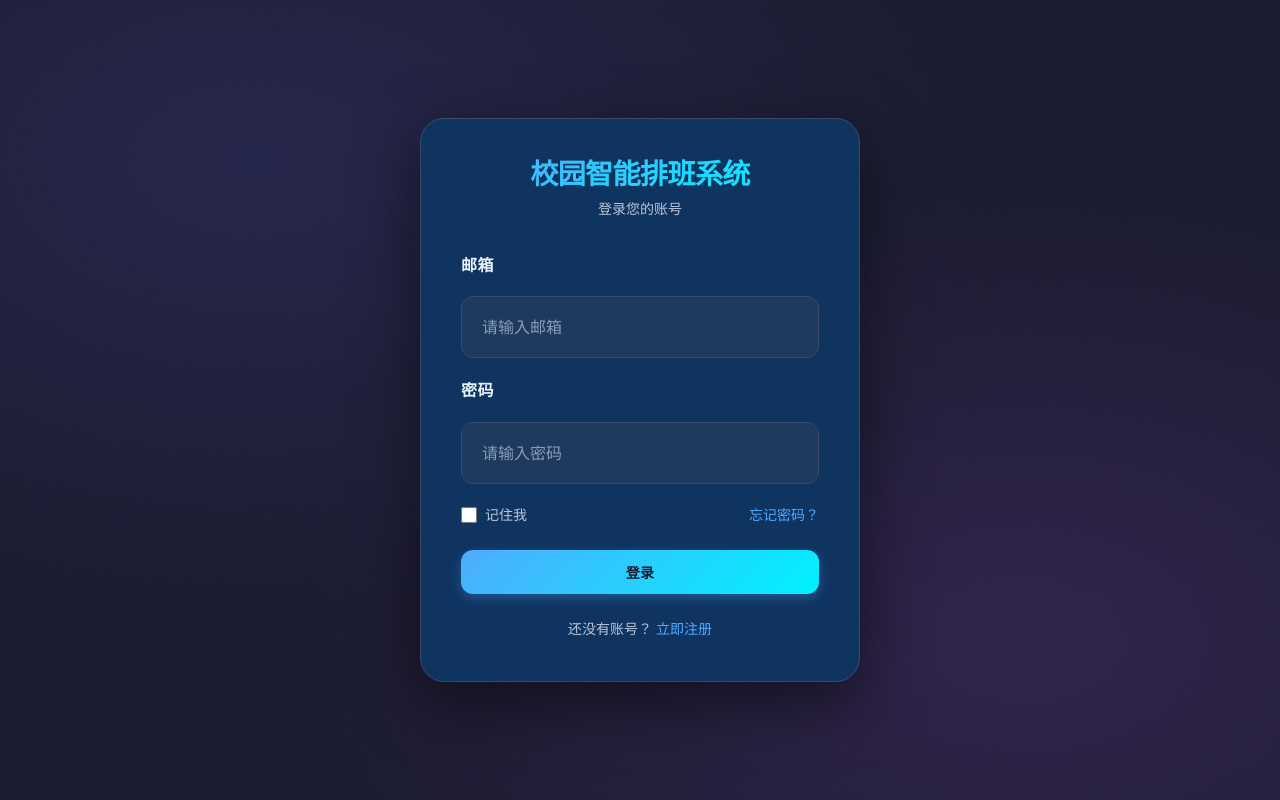
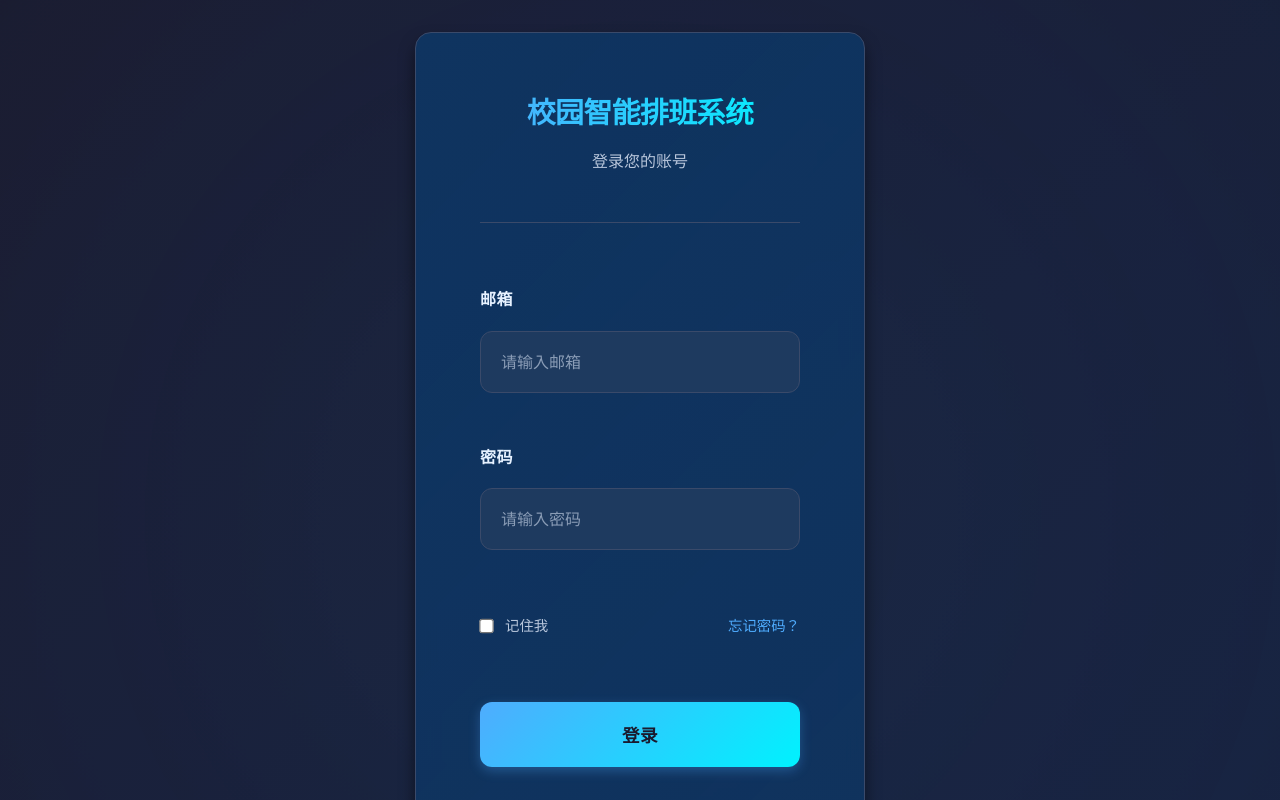
Before and after one commit to Jialearthur/Campus-intelligent-scheduling-and-notification-system, a React (Vite) app in the folder campus-scheduling-system/frontend/: page /login in a window 1280 px wide. Shown: the top 800 px of the page. Built offline with nearby package versions, Linux system fonts and the light colour scheme.

Commit message:
feat: 校园智能排班通知系统PRD
Co-authored-by: traeagent <traeagent@users.noreply.github.com>

```diff
--- a/campus-scheduling-system/frontend/src/styles.css
+++ b/campus-scheduling-system/frontend/src/styles.css
@@ -875,6 +875,192 @@ select.form-input {
   color: var(--error-color);
 }
 
+/* 认证页面样式 */
+.auth-container {
+  min-height: 100vh;
+  display: flex;
+  align-items: center;
+  justify-content: center;
+  padding: var(--space-lg);
+  background: linear-gradient(135deg, var(--bg-primary) 0%, var(--bg-secondary) 100%);
+  position: relative;
+  overflow: hidden;
+}
+
+.auth-container::before {
+  content: '';
+  position: absolute;
+  top: -50%;
+  left: -50%;
+  width: 200%;
+  height: 200%;
+  background: radial-gradient(circle at center, rgba(79, 172, 254, 0.1) 0%, transparent 70%);
+  animation: pulse 8s ease-in-out infinite;
+}
+
+@keyframes pulse {
+  0% {
+    transform: scale(1);
+    opacity: 0.5;
+  }
+  50% {
+    transform: scale(1.1);
+    opacity: 0.8;
+  }
+  100% {
+    transform: scale(1);
+    opacity: 0.5;
+  }
+}
+
+.auth-card {
+  background: linear-gradient(135deg, var(--bg-card) 0%, rgba(15, 52, 96, 0.9) 100%);
+  border-radius: var(--radius-xl);
+  box-shadow: var(--shadow-lg);
+  border: 1px solid var(--border-color);
+  padding: var(--space-2xl);
+  width: 100%;
+  max-width: 450px;
+  position: relative;
+  z-index: 1;
+  backdrop-filter: blur(10px);
+  animation: cardSlideIn 0.6s ease-out;
+}
+
+@keyframes cardSlideIn {
+  from {
+    opacity: 0;
+    transform: translateY(30px) scale(0.95);
+  }
+  to {
+    opacity: 1;
+    transform: translateY(0) scale(1);
+  }
+}
+
+.auth-header {
+  text-align: center;
+  margin-bottom: var(--space-2xl);
+  padding-bottom: var(--space-xl);
+  border-bottom: 1px solid var(--border-color);
+}
+
+.auth-title {
+  font-size: 1.8rem;
+  font-weight: 700;
+  margin-bottom: var(--space-md);
+  background: linear-gradient(90deg, var(--accent-primary), var(--accent-secondary));
+  -webkit-background-clip: text;
+  -webkit-text-fill-color: transparent;
+  background-clip: text;
+  letter-spacing: -0.5px;
+}
+
+.auth-subtitle {
+  font-size: 1rem;
+  color: var(--text-secondary);
+  font-weight: 400;
+}
+
+.auth-form {
+  display: flex;
+  flex-direction: column;
+  gap: var(--space-lg);
+}
+
+.form-options {
+  display: flex;
+  justify-content: space-between;
+  align-items: center;
+  margin: var(--space-sm) 0;
+}
+
+.form-option {
+  display: flex;
+  align-items: center;
+  gap: var(--space-sm);
+}
+
+.form-checkbox {
+  width: auto;
+  accent-color: var(--accent-primary);
+  transform: scale(1.1);
+}
+
+.form-option-label {
+  font-size: 0.9rem;
+  color: var(--text-secondary);
+  cursor: pointer;
+}
+
+.form-link {
+  font-size: 0.9rem;
+}
+
+.link {
+  color: var(--accent-primary);
+  text-decoration: none;
+  transition: var(--transition-fast);
+  font-weight: 500;
+}
+
+.link:hover {
+  text-decoration: underline;
+  color: var(--accent-secondary);
+}
+
+.btn-full {
+  width: 100%;
+  justify-content: center;
+  padding: var(--space-md) var(--space-lg);
+  font-size: 1.1rem;
+  margin-top: var(--space-md);
+}
+
+.auth-footer {
+  text-align: center;
+  margin-top: var(--space-2xl);
+  padding-top: var(--space-xl);
+  border-top: 1px solid var(--border-color);
+}
+
+.auth-footer-text {
+  font-size: 0.9rem;
+  color: var(--text-secondary);
+}
+
+.alert {
+  padding: var(--space-md);
+  border-radius: var(--radius-md);
+  margin-bottom: var(--space-lg);
+  font-size: 0.9rem;
+  font-weight: 500;
+  animation: alertSlideIn 0.3s ease-out;
+}
+
+@keyframes alertSlideIn {
+  from {
+    opacity: 0;
+    transform: translateY(-10px);
+  }
+  to {
+    opacity: 1;
+    transform: translateY(0);
+  }
+}
+
+.alert.error {
+  background-color: rgba(255, 71, 87, 0.15);
+  color: var(--error-color);
+  border: 1px solid rgba(255, 71, 87, 0.3);
+}
+
+.alert.success {
+  background-color: rgba(0, 242, 96, 0.15);
+  color: var(--success-color);
+  border: 1px solid rgba(0, 242, 96, 0.3);
+}
+
 /* 响应式设计 */
 @media (max-width: 1024px) {
   .main-layout {
@@ -986,4 +1172,22 @@ select.form-input {
     width: 95%;
     max-width: none;
   }
+
+  .auth-container {
+    padding: var(--space-md);
+  }
+
+  .auth-card {
+    padding: var(--space-xl);
+  }
+
+  .auth-title {
+    font-size: 1.5rem;
+  }
+
+  .form-options {
+    flex-direction: column;
+    align-items: flex-start;
+    gap: var(--space-sm);
+  }
 }
```
